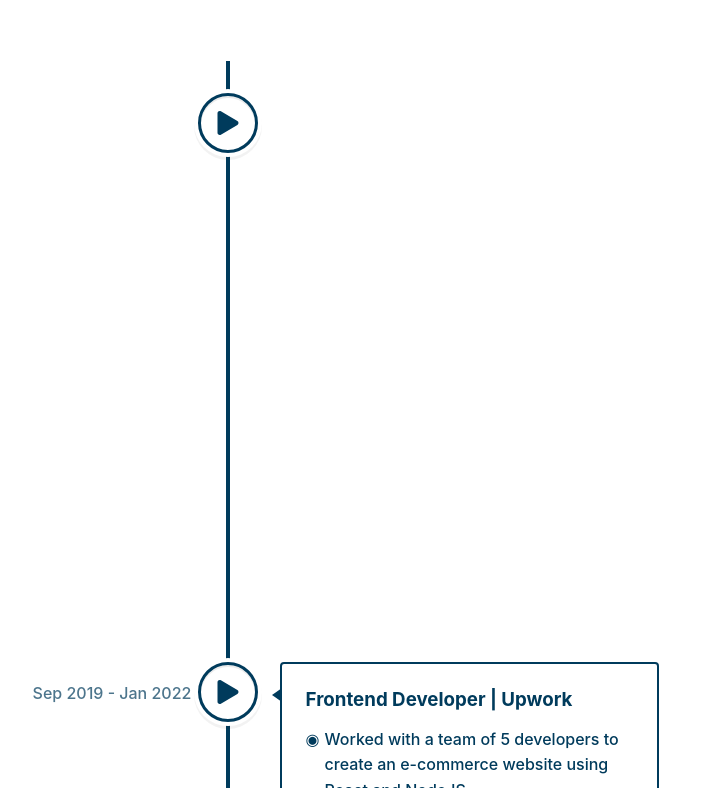
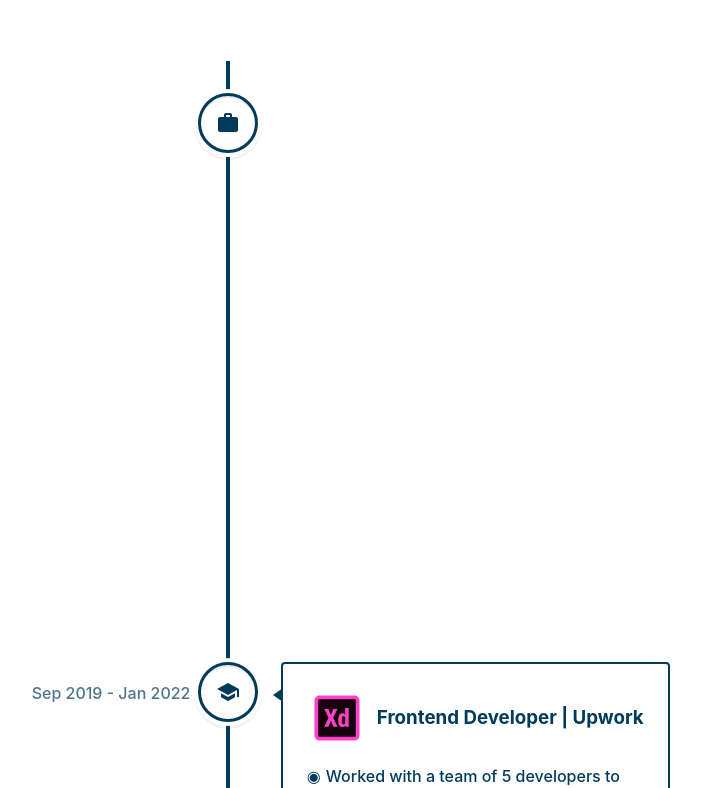
Before and after one commit to jeromekithinji/portfolio, a React (Create React App) app: page / in a window 1280 px wide. Shown: the part 2892-3680 px from the top of the page, without its empty margins (521-1222 px from the left). Built offline with nearby package versions, Linux system fonts and the light colour scheme.

Commit message:
Updated Experience component

```diff
--- a/src/Assets/data/experienceData.js
+++ b/src/Assets/data/experienceData.js
@@ -1,20 +1,8 @@
 import projectImage from "../images/skills/adobe-xd.svg";
-// import projectImage from "../images/Beer-Api.png";
-
-
-const getBase64FromUrl = async (imageUrl) => {
-    const response = await fetch(imageUrl);
-    const blob = await response.blob();
-    return new Promise((resolve, reject) => {
-      const reader = new FileReader();
-      reader.readAsDataURL(blob);
-      reader.onload = () => resolve(reader.result);
-      reader.onerror = (error) => reject(error);
-    });
-  };
 
 export const experienceData = [
     {
+        type: "work",
         image: projectImage,
         title: "Frontend Developer | Freelancer.com",
         location: "London, UK",
@@ -28,6 +16,7 @@ export const experienceData = [
         ],
     },
     {
+        type: "education",
         image: projectImage,
         title: "Frontend Developer | Upwork",
         date: "Sep 2019 - Jan 2022",
@@ -38,15 +27,3 @@ export const experienceData = [
         ],
     },
 ];
-
-
-Promise.all(
-    experienceData.map(async (item) => {
-      if (item.imageUrl) {
-        item.imageBase64 = await getBase64FromUrl(item.imageUrl);
-      }
-      return item;
-    })
-  ).then((dataWithBase64) => {
-    console.log(dataWithBase64);
-  });
--- a/src/Components/experienceList/experienceList.jsx
+++ b/src/Components/experienceList/experienceList.jsx
@@ -4,12 +4,12 @@ import { experienceData } from "../../assets/data/experienceData"
 import { VerticalTimeline, VerticalTimelineElement }  from 'react-vertical-timeline-component';
 import 'react-vertical-timeline-component/style.min.css';
 import { FaPlay, FaCode } from 'react-icons/fa';
-
+import { MdWork, MdSchool } from "react-icons/md";
 
 
 const ExperienceList = () => {
   return (
-    <div>
+    <div className='experienceList'>
         <VerticalTimeline
             lineColor={ 'rgb(0, 59, 92)' }
             animate={true}
@@ -19,14 +19,18 @@ const ExperienceList = () => {
                     className='element-border'
                     date={item.date}
                     // icon={<img className="timeLine-icon" src={item.image} />}
-                    icon={<FaPlay />}
-                    iconClassName= {{ borderColor: 'red' }}
-                    iconStyle={{ backgroundColor: 'white', color: 'rgb(0, 59, 92)', border: '3px solid rgb(0, 59, 92)' }}
+                    icon={item.type === 'work' ? <MdWork /> : item.type === 'education' ? <MdSchool /> : <FaPlay />}
+                    iconStyle={{ backgroundColor: 'white', color: 'rgb(0, 59, 92)', border: '3px solid rgb(0, 59, 92)', }}
                     contentStyle={{ color: 'rgb(0, 59, 92)', border: '2px solid rgb(0, 59, 92)'}}
                     contentArrowStyle={{ borderRight: '10px solid rgb(0, 59, 92)' }}
                 >
-                    <h3 className="vertical-timeline-element-title">{item.title}</h3>
-                    <h4 className="vertical-timeline-element-subtitle">{item.location}</h4>
+                    <div className="vertical-timeline-element-heading">
+                        <img className="timeLine-icon" src={item.image} />
+                        <div className="vertical-timeline-element-heading-text">
+                            <h3 className="vertical-timeline-element-title">{item.title}</h3>
+                            <h4 className="vertical-timeline-element-subtitle">{item.location}</h4>
+                        </div>
+                    </div>
                     {item.details.map((point) =>
                         <span className="vertical-timeline-element-point">
                             <p>◉</p>
--- a/src/Components/experienceList/experienceList.scss
+++ b/src/Components/experienceList/experienceList.scss
@@ -1,3 +1,7 @@
+.experienceList {
+    width: 100%;
+}
+
 .timeLine-icon {
     height: 60px;
     object-fit: contain;
@@ -5,12 +9,24 @@
     align-items: center;
     // background-color: rgb(33, 150, 243);
     border-radius: 50%;
-    border: 1px solid rgb(0, 59, 92);
+    // border: 1px solid rgb(0, 59, 92);
     // borderColor: 'rgb(0, 59, 92)';
 }
 
 .element-border {
     border-color: rgb(0, 59, 92);
+}
+
+.vertical-timeline-element-heading {
+    display: flex;
+    width: 100%;
+    gap: 10px;
+    align-items: center;
+}
+
+.vertical-timeline-element-heading-text {
+    display: flex;
+    flex-direction: column;
 }
 
 .vertical-timeline-element-subtitle {
```
